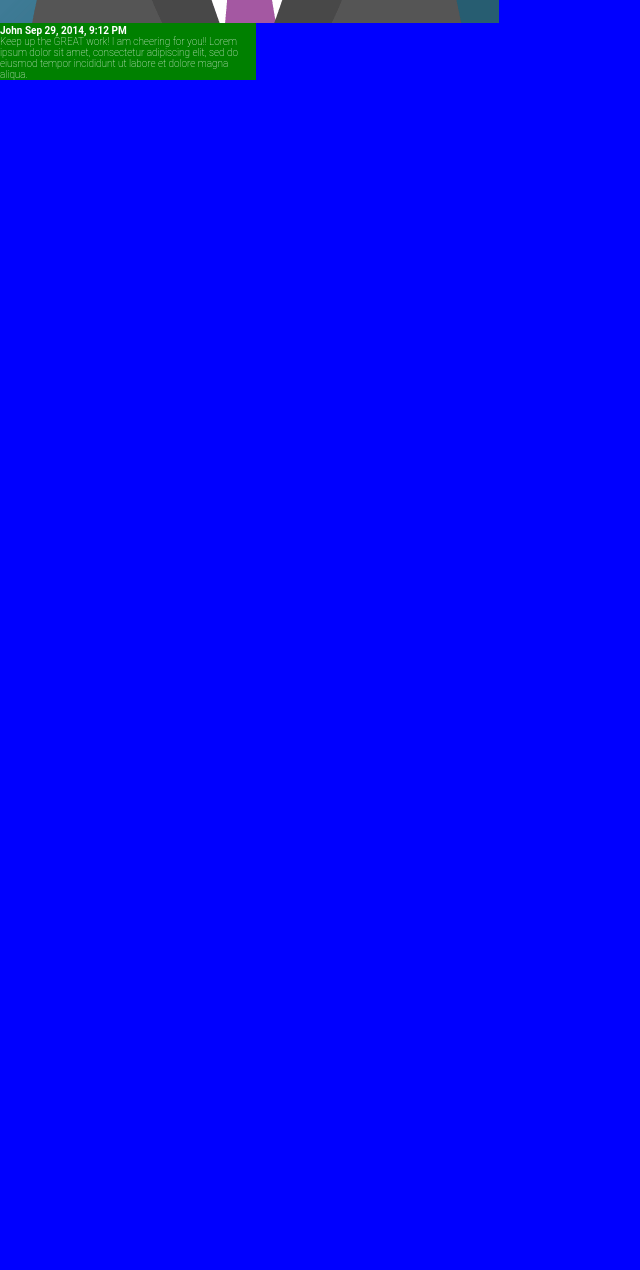
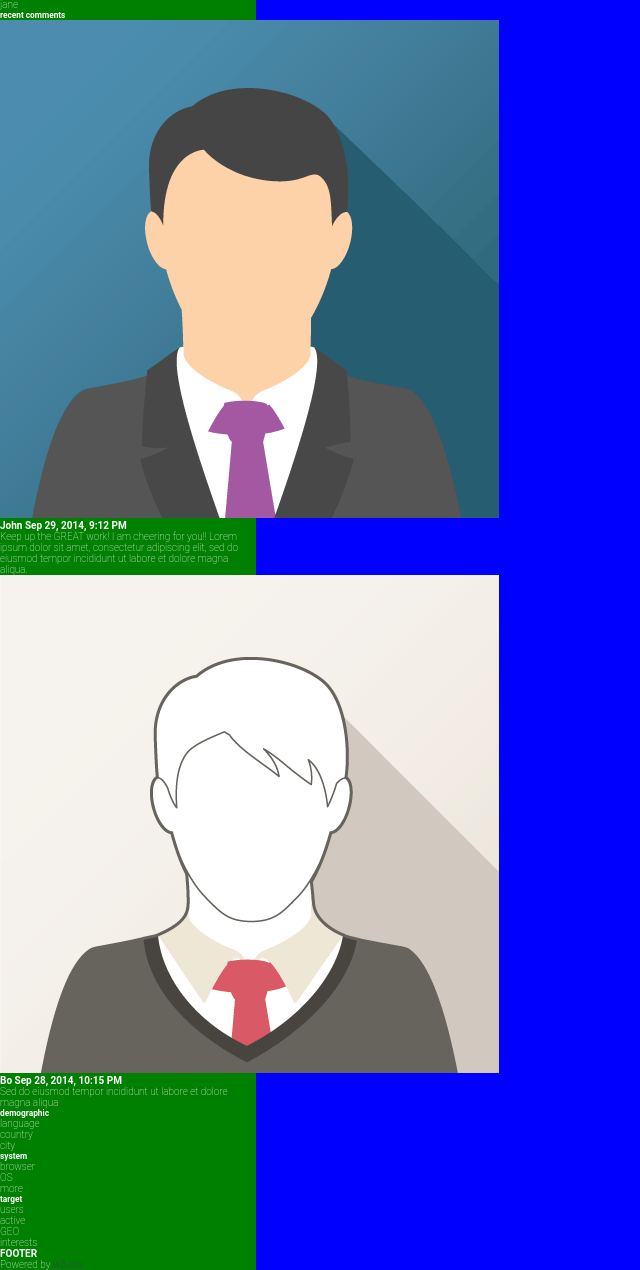
Before and after one commit to Gloria192/challenges2, a plain HTML site: page index.html in a window 1280 px wide. Shown: the part 2975-4245 px from the top of the page, without its empty margins (0-640 px from the left). Before the commit the page ends 3055 px from the top, so only its background shows below. Drawn offline with Linux system fonts and the light colour scheme.

Commit message:
seven comm

```diff
--- a/index.html
+++ b/index.html
@@ -129,7 +129,7 @@
   <ul>
     <li><img src="./avatar2.png" alt="avatar2">mike</li>
     <li><img src="./avatar5.png" alt="avatar5">jill</li>
-    <li><img src=".//avatar6.png" alt="avatar6">jane</li>
+    <li><img src="./avatar6.png" alt="avatar6">jane</li>
 </ul>
 <h5>recent comments</h5>
                     <div id="comments">
@@ -145,6 +145,38 @@
                                     dolore magna aliqua.
                                 </p>
                             </div>
+                            <div>
+                              <img src="/avatar1.png" alt="">
+                          </div>
+                          <div>
+                              <h4>Bo <span>Sep 28, 2014, 10:15 PM</span></h4>
+                              <p>
+                                  Sed do eiusmod tempor incididunt ut labore et dolore magna aliqua
+                              </p>
+                          </div>
+                          <div class="demograph">
+                            <h5>demographic</h5>
+                            <p>language</p>
+                            <p>country</p>
+                            <p>city</p>
+                        </div>
+                        <div class="system">
+                            <h5>system</h5>
+                            <p>browser</p>
+                            <p>OS</p>
+                            <p>more</p>
+                        </div>
+                        <div class="target">
+                            <h5>target</h5>
+                            <p>users</p>
+                            <p>active</p>
+                            <p>GEO</p>
+                            <p>interests</p>
+                        </div>
+                        <footer>
+                          <h4>FOOTER</h4>
+                          <p>Powered by <a href="">w3.css</a></p>
+                      </footer>
     </section>
 
   </body>
```
Also changed, not shown: avatar1.png (added).
